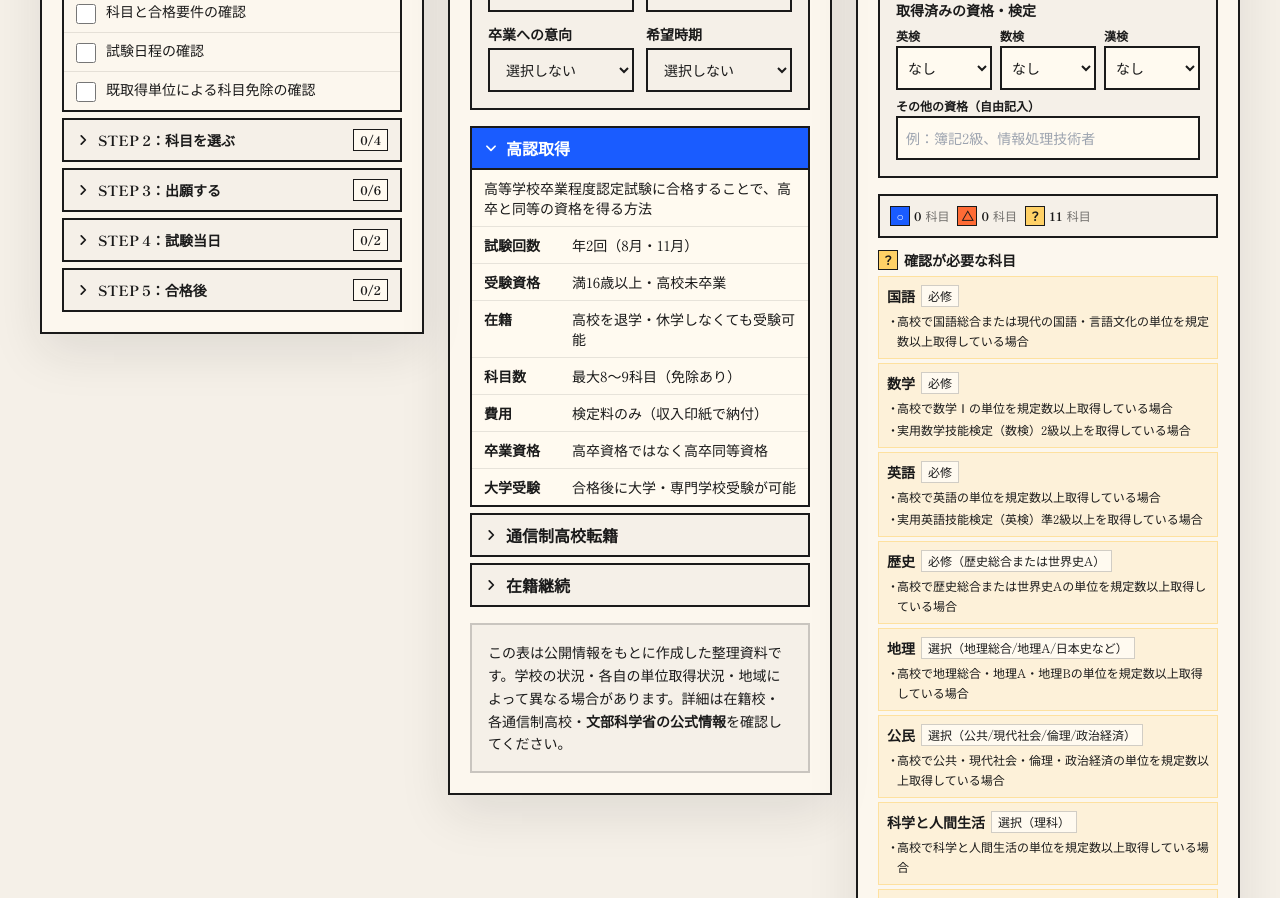
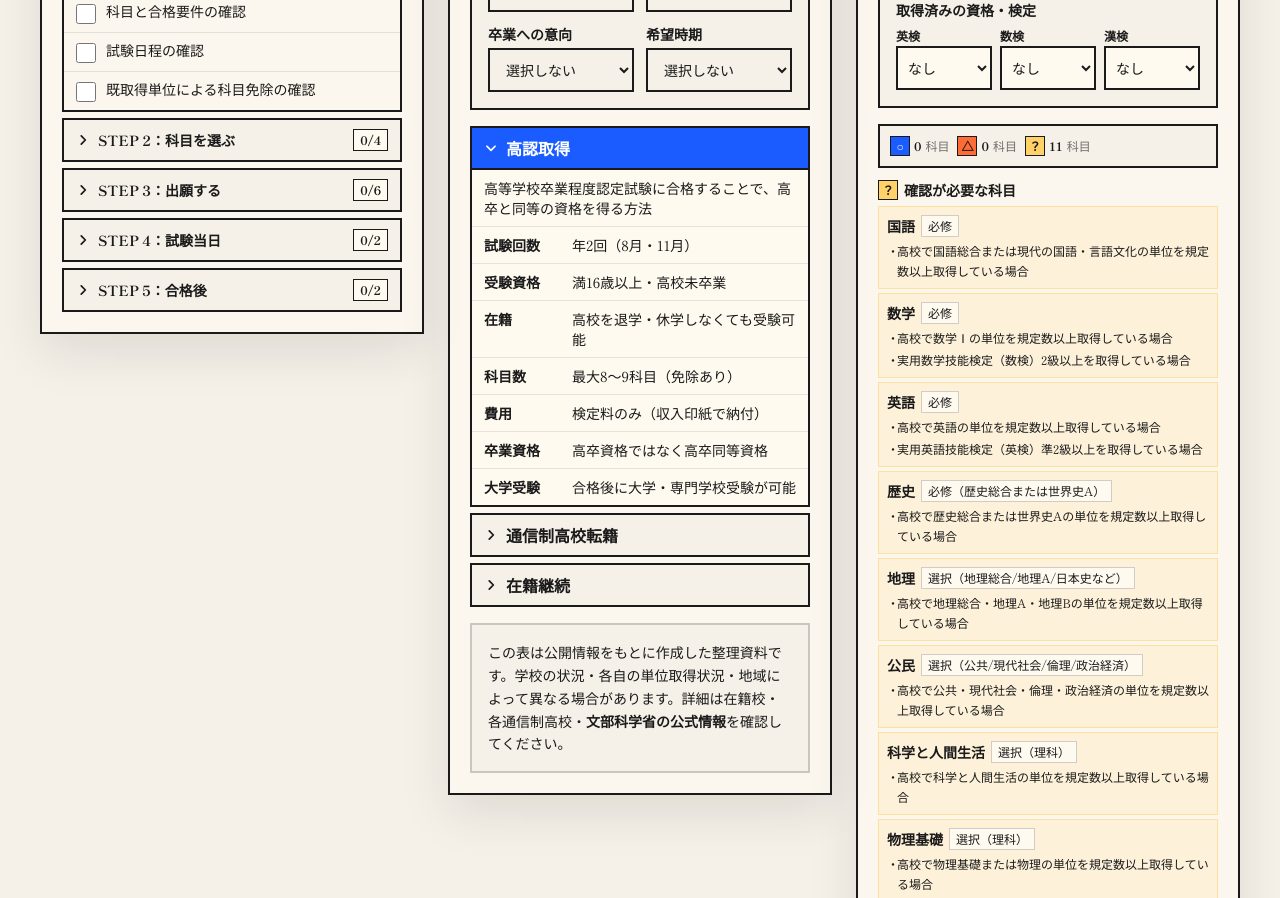
Before and after one commit to toutoutoubun/konin-2026, a Next.js app: page / in a window 1280 px wide. Shown: the part 1566-2464 px from the top of the page. Built offline with nearby package versions, Linux system fonts and the light colour scheme; a web font is replaced by a local one.

Commit message:
refactor: 免除確認ツールから「その他の資格」自由記入欄を削除

```diff
--- a/components/ExemptionCheck/ExemptionInput.tsx
+++ b/components/ExemptionCheck/ExemptionInput.tsx
@@ -19,8 +19,7 @@ export default function ExemptionInputForm({ input, onChange, onClear }: Props)
     Object.values(input.credits).some((v) => v > 0) ||
     input.eiken !== 'なし' ||
     input.suken !== 'なし' ||
-    input.kanken !== 'なし' ||
-    input.otherQualification !== ''
+    input.kanken !== 'なし'
 
   const updateCredit = (slug: string, value: string) => {
     const num = parseInt(value, 10)
@@ -132,19 +131,7 @@ export default function ExemptionInputForm({ input, onChange, onClear }: Props)
             </select>
           </div>
         </div>
-        <div className="mt-2">
-          <label htmlFor="exemption-other" className="block text-xs font-bold">
-            その他の資格（自由記入）
-          </label>
-          <input
-            id="exemption-other"
-            type="text"
-            value={input.otherQualification}
-            onChange={(e) => onChange({ ...input, otherQualification: e.target.value })}
-            placeholder="例：簿記2級、情報処理技術者"
-            className="mt-0.5 w-full min-h-[44px] border-2 border-ink bg-paper px-2 py-1.5 text-sm focus-visible:outline-4 focus-visible:outline-blue"
-          />
-        </div>
+
       </div>
 
       {hasInput && (
```
